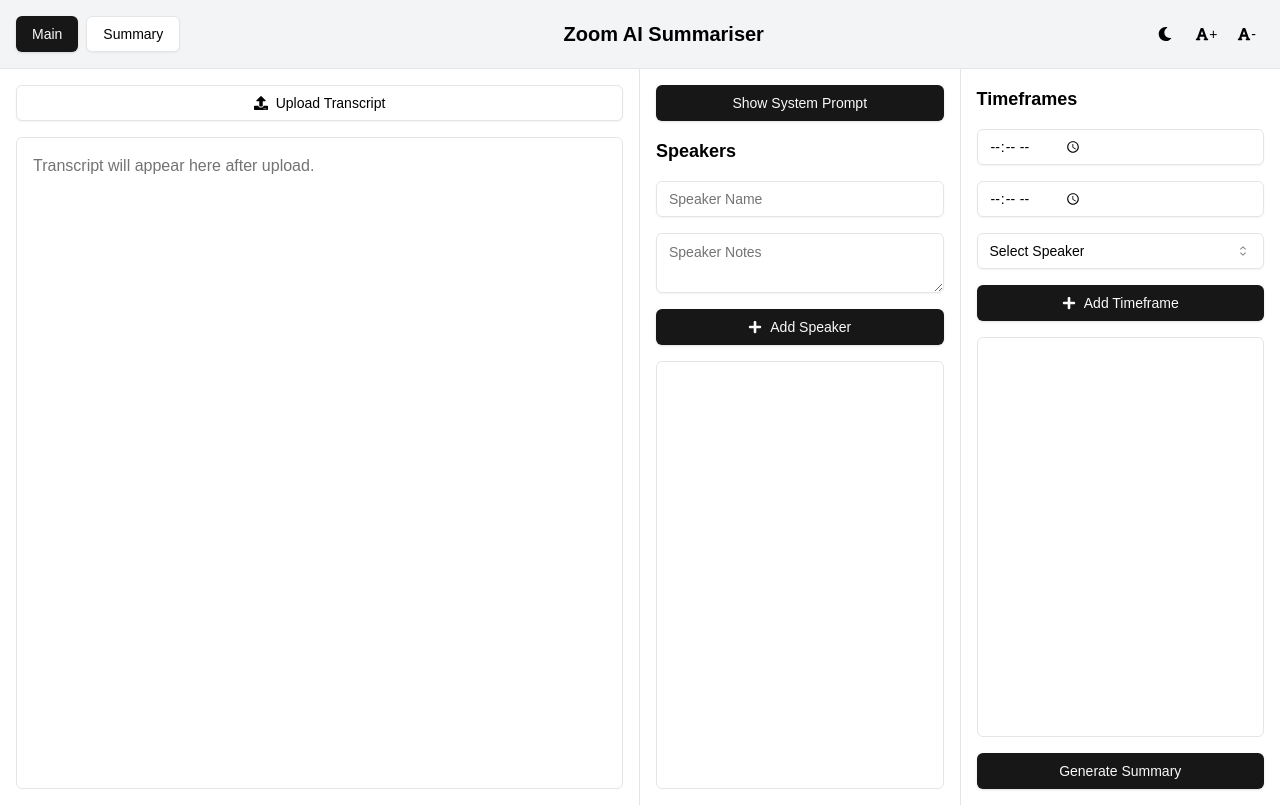
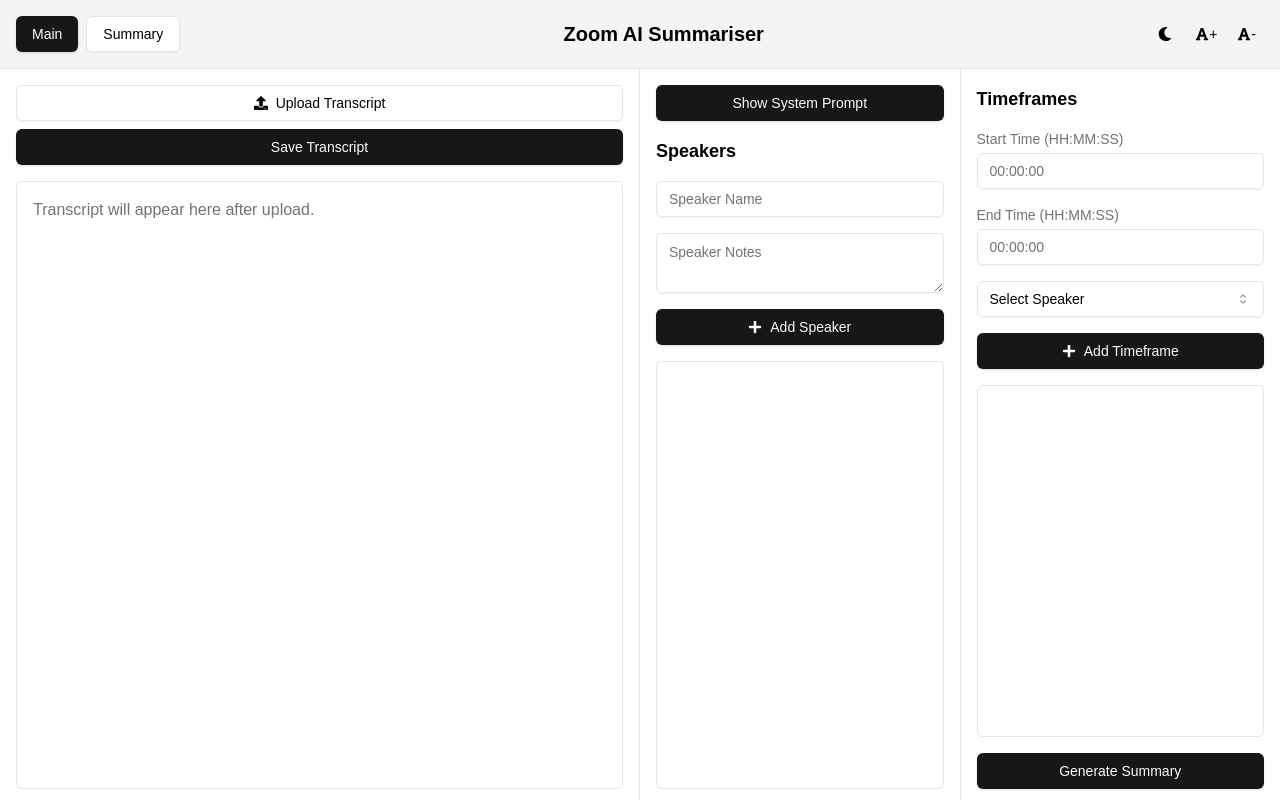
Before and after one commit to Phat0101/Zoom_summariser, a Next.js app: page / in a window 1280 px wide. Built offline with nearby package versions, Linux system fonts and the light colour scheme.

Commit message:
add localstorage, click on timeframe to scroll to specific section of transcript, redesign the layout to fix to screen height, change time input to hh:mm:ss

```diff
--- a/src/app/globals.css
+++ b/src/app/globals.css
@@ -1,6 +1,13 @@
 @tailwind base;
 @tailwind components;
 @tailwind utilities;
+
+html, body {
+  margin: 0;
+  padding: 0;
+  overflow: hidden;
+  height: 100%;
+}
 
 body {
   font-family: Arial, Helvetica, sans-serif;
--- a/src/components/transcript-summarizer.tsx
+++ b/src/components/transcript-summarizer.tsx
@@ -1,4 +1,5 @@
-import React, { useState, useEffect } from "react";
+import React, { useState, useEffect, useRef } from "react";
+import { useLocalStorage } from "@/hooks/useLocalStorage";
 import { Button } from "@/components/ui/button";
 import { Input } from "@/components/ui/input";
 import { Textarea } from "@/components/ui/textarea";
@@ -16,8 +17,8 @@
 }
 
 interface Timeframe {
-  start: string;
-  end: string;
+  start: string;  // Format: "HH:MM:SS"
+  end: string;    // Format: "HH:MM:SS"
   speaker: string;
 }
 
@@ -39,19 +40,39 @@
   darkMode,
   fontSize,
 }: TranscriptSummarizerComponentProps) {
+  const [mounted, setMounted] = useState(false);
   const [transcript, setTranscript] = useState<string[]>([]);
-  const [speakers, setSpeakers] = useState<Speaker[]>([]);
-  const [timeframes, setTimeframes] = useState<Timeframe[]>([]);
+  const [speakers, setSpeakers] = useLocalStorage<Speaker[]>('speakers', []);
+  const [timeframes, setTimeframes] = useLocalStorage<Timeframe[]>('timeframes', []);
+  const [systemPrompt, setSystemPrompt] = useLocalStorage<string>('systemPrompt', '');
+  const [summaries, setSummaries] = useLocalStorage<Summary[]>('summaries', []);
   const [newSpeaker, setNewSpeaker] = useState<Speaker>({ name: "", notes: "", color: "" });
   const [newTimeframe, setNewTimeframe] = useState<Timeframe>({ start: "", end: "", speaker: "" });
-  const [summaries, setSummaries] = useState<Summary[]>([]);
-  const [systemPrompt, setSystemPrompt] = useState("");
   const [showSystemPromptTextarea, setShowSystemPromptTextarea] = useState(false);
   const [isLoading, setIsLoading] = useState(false);
+  const scrollContainerRef = useRef<HTMLDivElement>(null);
+  const lineRefs = useRef<{ [key: string]: HTMLParagraphElement }>({});
 
   useEffect(() => {
+    setMounted(true);
+  }, []);
+
+  useEffect(() => {
+    if (!mounted) return;
     document.documentElement.classList.toggle("dark", darkMode);
-  }, [darkMode]);
+  }, [darkMode, mounted]);
+
+  useEffect(() => {
+    if (!mounted) return;
+    const savedTranscript = localStorage.getItem('transcript');
+    if (savedTranscript) {
+      setTranscript(JSON.parse(savedTranscript));
+    }
+  }, [mounted]);
+
+  if (!mounted) {
+    return null;
+  }
 
   const getRandomColor = () => {
     const letters = "CDEF"; // Use only the higher range of hex values to ensure light colors
@@ -75,6 +96,10 @@
     }
   };
 
+  const saveTranscript = () => {
+    localStorage.setItem('transcript', JSON.stringify(transcript));
+  };
+
   const addSpeaker = () => {
     if (newSpeaker.name) {
       setSpeakers([...speakers, { ...newSpeaker, color: getRandomColor() }]);
@@ -86,10 +111,59 @@
     setSpeakers(speakers.filter((_, i) => i !== index));
   };
 
+  const validateTimeFormat = (time: string): boolean => {
+    const timeRegex = /^([0-1][0-9]|2[0-3]):([0-5][0-9]):([0-5][0-9])$/;
+    return timeRegex.test(time);
+  };
+
+  const handleTimeChange = (value: string, field: 'start' | 'end') => {
+    // Allow empty value for deletion
+    if (!value) {
+      setNewTimeframe(prev => ({ ...prev, [field]: "" }));
+      return;
+    }
+
+    // Remove any non-digit characters
+    const digits = value.replace(/\D/g, '');
+
+    // Don't pad with zeros if user is still typing or deleting
+    if (digits.length < 6) {
+      // Format partially typed time
+      let formattedTime = digits;
+      if (digits.length > 2) {
+        formattedTime = digits.substring(0, 2) + ':' + digits.substring(2);
+      }
+      if (digits.length > 4) {
+        formattedTime = formattedTime.substring(0, 5) + ':' + formattedTime.substring(5);
+      }
+      setNewTimeframe(prev => ({ ...prev, [field]: formattedTime }));
+      return;
+    }
+
+    // Format complete time
+    const hours = digits.substring(0, 2);
+    const minutes = digits.substring(2, 4);
+    const seconds = digits.substring(4, 6);
+    const formattedTime = `${hours}:${minutes}:${seconds}`;
+
+    // Only update if it's a valid time
+    if (validateTimeFormat(formattedTime)) {
+      setNewTimeframe(prev => ({ ...prev, [field]: formattedTime }));
+    }
+  };
+
   const addTimeframe = () => {
-    if (newTimeframe.start && newTimeframe.end && newTimeframe.speaker) {
+    if (newTimeframe.start &&
+        newTimeframe.end &&
+        newTimeframe.speaker &&
+        validateTimeFormat(newTimeframe.start) &&
+        validateTimeFormat(newTimeframe.end) &&
+        newTimeframe.start <= newTimeframe.end) {
       setTimeframes([...timeframes, newTimeframe]);
       setNewTimeframe({ start: "", end: "", speaker: "" });
+    } else {
+      // You might want to add error handling here
+      alert("Please enter valid time format (HH:MM:SS)");
     }
   };
 
@@ -105,13 +179,12 @@
     const speakerTranscripts = speakers.map(speaker => {
       const speakerTimeframes = timeframes.filter(timeframe => timeframe.speaker === speaker.name);
       const speakerTranscriptSegments = speakerTimeframes.map(timeframe => {
-        const start = `${timeframe.start}:00`;
-        const end = `${timeframe.end}:59`;
         return transcript.filter(line => {
-          const timestampMatch = line.match(/\d{2}:\d{2}:\d{2}/);
+          const timestampMatch = line.match(/(\d{2}:\d{2}:\d{2})/);
           if (timestampMatch) {
             const timestamp = timestampMatch[0];
-            return timestamp >= start && timestamp <= end;
+            // Include exact start and end times
+            return timestamp >= timeframe.start && timestamp <= timeframe.end;
           }
           return false;
         }).join("\n");
@@ -169,9 +242,8 @@
       if (timestampMatch) {
         const timestamp = timestampMatch[0];
         const matchingTimeframe = timeframes.find((timeframe) => {
-          const start = `${timeframe.start}:00`;
-          const end = `${timeframe.end}:59`;
-          return timestamp >= start && timestamp <= end;
+          // Use exact timestamps from timeframe
+          return timestamp >= timeframe.start && timestamp <= timeframe.end;
         });
         if (matchingTimeframe) {
           const speaker = speakers.find((s) => s.name === matchingTimeframe.speaker);
@@ -185,15 +257,29 @@
     return updatedTranscript;
   };
 
+  const scrollToTimeframe = (start: string) => {
+    const lines = transcript;
+    for (let i = 0; i < lines.length; i++) {
+      const timestampMatch = lines[i].match(/(\d{2}:\d{2}:\d{2})/);
+      if (timestampMatch && timestampMatch[0] >= start) {
+        const ref = lineRefs.current[i];
+        if (ref && scrollContainerRef.current) {
+          ref.scrollIntoView({ behavior: 'smooth' });
+          break;
+        }
+      }
+    }
+  };
+
   const coloredTranscript = applyTimeframeColors();
 
   return (
-    <div className="bg-white dark:bg-black text-black dark:text-white">
+    <div className="bg-white dark:bg-black text-black dark:text-white h-[calc(100vh-64px)]">
       {currentPage === "main" ? (
-        <ResizablePanelGroup direction="horizontal" className="min-h-[calc(100vh-64px)]">
+        <ResizablePanelGroup direction="horizontal" className="h-full">
           <ResizablePanel defaultSize={50}>
             <div className="h-full p-4 flex flex-col">
-              <div className="mb-4">
+              <div className="flex-none mb-4">
                 <Input
                   type="file"
                   accept=".txt"
@@ -209,22 +295,41 @@
                     </span>
                   </Button>
                 </label>
+                <Button onClick={saveTranscript} className="w-full mt-2">
+                  Save Transcript
+                </Button>
               </div>
-              <ScrollArea className="flex-grow max-h-[830px] border border-neutral-200 rounded-md p-4 dark:border-neutral-800" style={{ fontSize: `${fontSize}px` }}>
+              <ScrollArea
+                className="flex-1 border border-neutral-200 rounded-md p-4 dark:border-neutral-800"
+                style={{ fontSize: `${fontSize}px` }}
+              >
+                <div ref={scrollContainerRef}>
                   {coloredTranscript.length > 0 ? (
                     coloredTranscript.map((line, index) => (
-                    <p key={index} className="whitespace-pre-wrap" dangerouslySetInnerHTML={{ __html: line }}></p>
+                      <p
+                        key={index}
+                        ref={el => {
+                          if (el) {
+                            lineRefs.current[index] = el;
+                          }
+                        }}
+                        className="whitespace-pre-wrap"
+                        dangerouslySetInnerHTML={{ __html: line }}
+                      />
                     ))
                   ) : (
-                  <p className="text-neutral-500 dark:text-gray-400">Transcript will appear here after upload.</p>
+                    <p className="text-neutral-500 dark:text-gray-400">
+                      Transcript will appear here after upload.
+                    </p>
                   )}
+                </div>
               </ScrollArea>
             </div>
           </ResizablePanel>
           <ResizableHandle />
           <ResizablePanel defaultSize={25}>
             <div className="h-full p-4 flex flex-col">
-              <div className="mb-4">
+              <div className="flex-none mb-4">
                 <Button onClick={() => setShowSystemPromptTextarea(!showSystemPromptTextarea)} className="w-full">
                   {showSystemPromptTextarea ? "Hide System Prompt" : "Show System Prompt"}
                 </Button>
@@ -232,13 +337,13 @@
                   <Textarea
                   placeholder="Enter system prompt here..."
                   value={systemPrompt}
-                    onChange={(e) => setSystemPrompt(e.target.value)}
+                  onChange={(e: React.ChangeEvent<HTMLTextAreaElement>) => setSystemPrompt(e.target.value)}
                   className="mt-2"
                   />
                 )}
               </div>
-              <h2 className="text-lg font-semibold mb-4">Speakers</h2>
-              <div className="space-y-4 mb-4">
+              <h2 className="flex-none text-lg font-semibold mb-4">Speakers</h2>
+              <div className="flex-none space-y-4 mb-4">
                 <Input
                   placeholder="Speaker Name"
                   value={newSpeaker.name}
@@ -253,7 +358,7 @@
                   <FaPlus className="mr-2" /> Add Speaker
                 </Button>
               </div>
-              <ScrollArea className="flex-grow max-h-[607px] border border-neutral-200 rounded-md p-4 dark:border-neutral-800">
+              <ScrollArea className="flex-1 border border-neutral-200 rounded-md p-4 dark:border-neutral-800">
                 {speakers.map((speaker, index) => (
                   <div key={index} className="mb-4 flex justify-between items-center border-b-[1px]">
                     <div className="flex items-center">
@@ -277,20 +382,30 @@
           <ResizableHandle />
           <ResizablePanel defaultSize={25}>
             <div className="h-full p-4 flex flex-col">
-              <h2 className="text-lg font-semibold mb-4">Timeframes</h2>
-              <div className="space-y-4 mb-4">
+              <h2 className="flex-none text-lg font-semibold mb-4">Timeframes</h2>
+              <div className="flex-none space-y-4 mb-4">
+                <div>
+                  <label className="text-sm text-neutral-500 dark:text-gray-400 mb-1 block">
+                    Start Time (HH:MM:SS)
+                  </label>
                   <Input
-                  type="time"
-                  placeholder="Start Time"
+                    placeholder="00:00:00"
                     value={newTimeframe.start}
-                  onChange={(e) => setNewTimeframe({ ...newTimeframe, start: e.target.value })}
+                    onChange={(e) => handleTimeChange(e.target.value, 'start')}
+                    maxLength={8}
                   />
+                </div>
+                <div>
+                  <label className="text-sm text-neutral-500 dark:text-gray-400 mb-1 block">
+                    End Time (HH:MM:SS)
+                  </label>
                   <Input
-                  type="time"
-                  placeholder="End Time"
+                    placeholder="00:00:00"
                     value={newTimeframe.end}
-                  onChange={(e) => setNewTimeframe({ ...newTimeframe, end: e.target.value })}
+                    onChange={(e) => handleTimeChange(e.target.value, 'end')}
+                    maxLength={8}
                   />
+                </div>
                 <Select
                   value={newTimeframe.speaker}
                   onValueChange={(value) => setNewTimeframe({ ...newTimeframe, speaker: value })}
@@ -310,22 +425,32 @@
                   <FaPlus className="mr-2" /> Add Timeframe
                 </Button>
               </div>
-              <ScrollArea className="flex-grow border max-h-[600px] border-neutral-200 rounded-md p-4 dark:border-neutral-800">
+              <ScrollArea className="flex-1 border border-neutral-200 rounded-md p-4 dark:border-neutral-800">
                 {timeframes.map((timeframe, index) => (
-                  <div key={index} className="mb-4 flex justify-between items-center border-b-[1px]">
+                  <div
+                    key={index}
+                    className="mb-4 flex justify-between items-center border-b-[1px] cursor-pointer hover:bg-gray-100 dark:hover:bg-gray-800"
+                    onClick={() => scrollToTimeframe(timeframe.start)}
+                  >
                     <div className="flex-grow overflow-auto">
                       <h3 className="text-base font-medium">Timeframe {index + 1}</h3>
                       <p className="text-sm text-neutral-500 dark:text-gray-400">
                         Start: {timeframe.start}, End: {timeframe.end}, Speaker: {timeframe.speaker}
                       </p>
                     </div>
-                    <Button variant="ghost" onClick={() => deleteTimeframe(index)}>
+                    <Button
+                      variant="ghost"
+                      onClick={(e) => {
+                        e.stopPropagation(); // Prevent triggering scroll when deleting
+                        deleteTimeframe(index);
+                      }}
+                    >
                       <FaTrash />
                     </Button>
                   </div>
                 ))}
               </ScrollArea>
-              <div className="mt-4 space-y-4">
+              <div className="flex-none mt-4 space-y-4">
                 <Button onClick={generateSummary} className="w-full" disabled={isLoading}>
                   {isLoading ? <FaSpinner className="animate-spin" /> : "Generate Summary"}
                 </Button>
--- /dev/null
+++ b/src/components/ui/shine-border.tsx
@@ -0,0 +1,61 @@
+"use client";
+
+import { cn } from "@/lib/utils";
+
+type TColorProp = string | string[];
+
+interface ShineBorderProps {
+  borderRadius?: number;
+  borderWidth?: number;
+  duration?: number;
+  color?: TColorProp;
+  className?: string;
+  children: React.ReactNode;
+}
+
+/**
+ * @name Shine Border
+ * @description It is an animated background border effect component with easy to use and configurable props.
+ * @param borderRadius defines the radius of the border.
+ * @param borderWidth defines the width of the border.
+ * @param duration defines the animation duration to be applied on the shining border
+ * @param color a string or string array to define border color.
+ * @param className defines the class name to be applied to the component
+ * @param children contains react node elements.
+ */
+export default function ShineBorder({
+  borderRadius = 8,
+  borderWidth = 1,
+  duration = 14,
+  color = "#000000",
+  className,
+  children,
+}: ShineBorderProps) {
+  return (
+    <div
+      style={
+        {
+          "--border-radius": `${borderRadius}px`,
+        } as React.CSSProperties
+      }
+      className={cn(
+        "relative grid min-h-[60px] w-fit min-w-[300px] place-items-center rounded-[--border-radius] bg-white p-3 text-black dark:bg-black dark:text-white",
+        className,
+      )}
+    >
+      <div
+        style={
+          {
+            "--border-width": `${borderWidth}px`,
+            "--border-radius": `${borderRadius}px`,
+            "--duration": `${duration}s`,
+            "--mask-linear-gradient": `linear-gradient(#fff 0 0) content-box, linear-gradient(#fff 0 0)`,
+            "--background-radial-gradient": `radial-gradient(transparent,transparent, ${color instanceof Array ? color.join(",") : color},transparent,transparent)`,
+          } as React.CSSProperties
+        }
+        className={`pointer-events-none before:bg-shine-size before:absolute before:inset-0 before:aspect-square before:size-full before:rounded-[--border-radius] before:p-[--border-width] before:will-change-[background-position] before:content-[""] before:![-webkit-mask-composite:xor] before:![mask-composite:exclude] before:[background-image:--background-radial-gradient] before:[background-size:300%_300%] before:[mask:--mask-linear-gradient] motion-safe:before:animate-shine`}
+      ></div>
+      {children}
+    </div>
+  );
+}
--- /dev/null
+++ b/src/hooks/useLocalStorage.ts
@@ -0,0 +1,33 @@
+import { useState, useEffect } from 'react';
+
+export function useLocalStorage<T>(key: string, initialValue: T) {
+  // Initialize state with initialValue
+  const [storedValue, setStoredValue] = useState<T>(initialValue);
+  const [isHydrated, setIsHydrated] = useState(false);
+
+  // After hydration, load from localStorage
+  useEffect(() => {
+    setIsHydrated(true);
+    try {
+      const item = window.localStorage.getItem(key);
+      if (item) {
+        setStoredValue(JSON.parse(item));
+      }
+    } catch (error) {
+      console.warn(`Error reading localStorage key "${key}":`, error);
+    }
+  }, [key]);
+
+  // Update localStorage when the value changes
+  useEffect(() => {
+    if (isHydrated) {
+      try {
+        window.localStorage.setItem(key, JSON.stringify(storedValue));
+      } catch (error) {
+        console.warn(`Error setting localStorage key "${key}":`, error);
+      }
+    }
+  }, [key, storedValue, isHydrated]);
+
+  return [storedValue, setStoredValue] as const;
+}
--- a/tailwind.config.ts
+++ b/tailwind.config.ts
@@ -17,6 +17,28 @@
   			lg: 'var(--radius)',
   			md: 'calc(var(--radius) - 2px)',
   			sm: 'calc(var(--radius) - 4px)'
+  		},
+  		animation: {
+  			'border-beam': 'border-beam calc(var(--duration)*1s) infinite linear',
+  			shine: 'shine var(--duration) infinite linear'
+  		},
+  		keyframes: {
+  			'border-beam': {
+  				'100%': {
+  					'offset-distance': '100%'
+  				}
+  			},
+  			shine: {
+  				'0%': {
+  					'background-position': '0% 0%'
+  				},
+  				'50%': {
+  					'background-position': '100% 100%'
+  				},
+  				to: {
+  					'background-position': '0% 0%'
+  				}
+  			}
   		}
   	}
   },
```
Also changed, not shown: src/components/Result.tsx (+16 -8 lines). Lines whose indentation alone changed are shown as unchanged.
